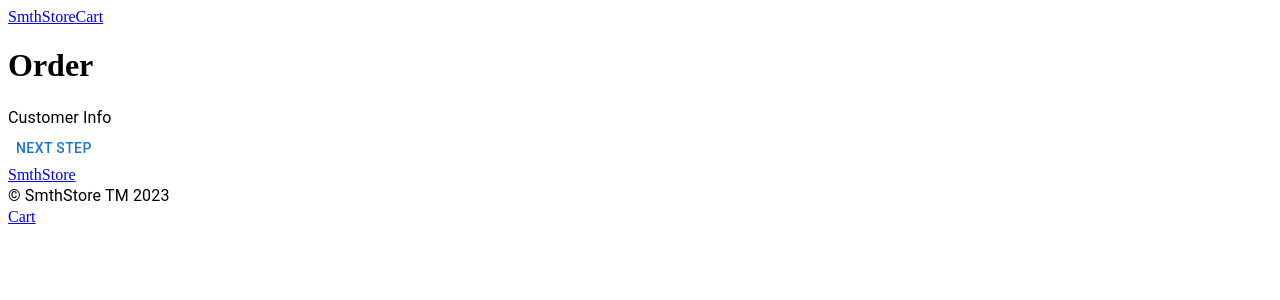
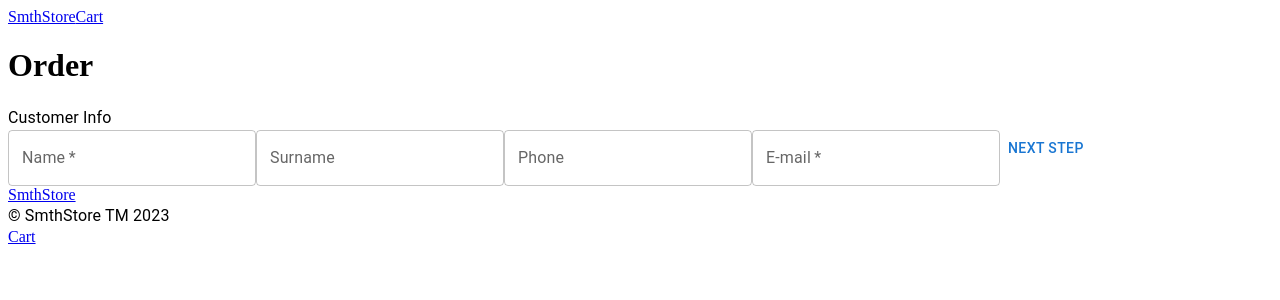
Before and after one commit to lenaryan/online-store, a React app: page /order in a window 1280 px wide. Shown: the top 300 px of the page. Built offline with nearby package versions, Linux system fonts and the light colour scheme; the HTML template or start-up script is replaced by a standard one.

Commit message:
added order steps fields

```diff
--- a/src/components/Order/AddressInfo/AddressInfo.tsx
+++ b/src/components/Order/AddressInfo/AddressInfo.tsx
@@ -1,10 +1,19 @@
-import { Typography } from "@mui/material"
+import { TextField, Typography } from "@mui/material"
 import { NavLink } from "react-router-dom"
 
 const AddressInfo = () => {
     return (
         <>
             <Typography>Delivery Address</Typography>
+            <form>
+                <TextField variant="outlined" label="Country" required />
+                <TextField variant="outlined" label="Region" />
+                <TextField variant="outlined" label="City" />
+                <TextField variant="outlined" label="Street" />
+                <TextField variant="outlined" label="House nr." />
+                <TextField variant="outlined" label="Appartment" />
+                <TextField variant="outlined" label="ZIP Code" required />
+            </form>
             <NavLink to="/thank-you">Confirm Order</NavLink>
         </>
     )
--- a/src/components/Order/BankCardInfo/BankCardInfo.tsx
+++ b/src/components/Order/BankCardInfo/BankCardInfo.tsx
@@ -1,4 +1,4 @@
-import { Button, Typography } from "@mui/material"
+import { Button, TextField, Typography } from "@mui/material"
 import { FC } from "react";
 
 interface IBankCardInfo {
@@ -15,6 +15,10 @@ const BankCardInfo: FC<IBankCardInfo> = ({ onBankCardClick }) => {
         <>
             <Typography>Bank Card Info</Typography>
             <form onSubmit={handleSubmit}>
+                <TextField variant="outlined" label="Card Number" required />
+                <TextField variant="outlined" label="Valid till" required />
+                <TextField variant="outlined" label="Card Holder" required />
+                <TextField variant="outlined" label="CVV" required />
                 <Button type="submit">Next Step</Button>
             </form>
         </>
--- a/src/components/Order/CustomerInfo/CustomerInfo.tsx
+++ b/src/components/Order/CustomerInfo/CustomerInfo.tsx
@@ -1,4 +1,4 @@
-import { Button, Typography } from "@mui/material"
+import { Button, TextField, Typography } from "@mui/material"
 import { FC } from "react";
 
 interface ICustomerInfo {
@@ -15,7 +15,10 @@ const CustomerInfo: FC<ICustomerInfo> = ({ onCustomerClick }) => {
         <>
             <Typography>Customer Info</Typography>
             <form onSubmit={handleSubmit}>
-
+                <TextField variant="outlined" label="Name" required />
+                <TextField variant="outlined" label="Surname" />
+                <TextField variant="outlined" label="Phone" type="tel" />
+                <TextField variant="outlined" label="E-mail" type="email" required />
                 <Button type="submit">Next Step</Button>
             </form>
         </>
```
